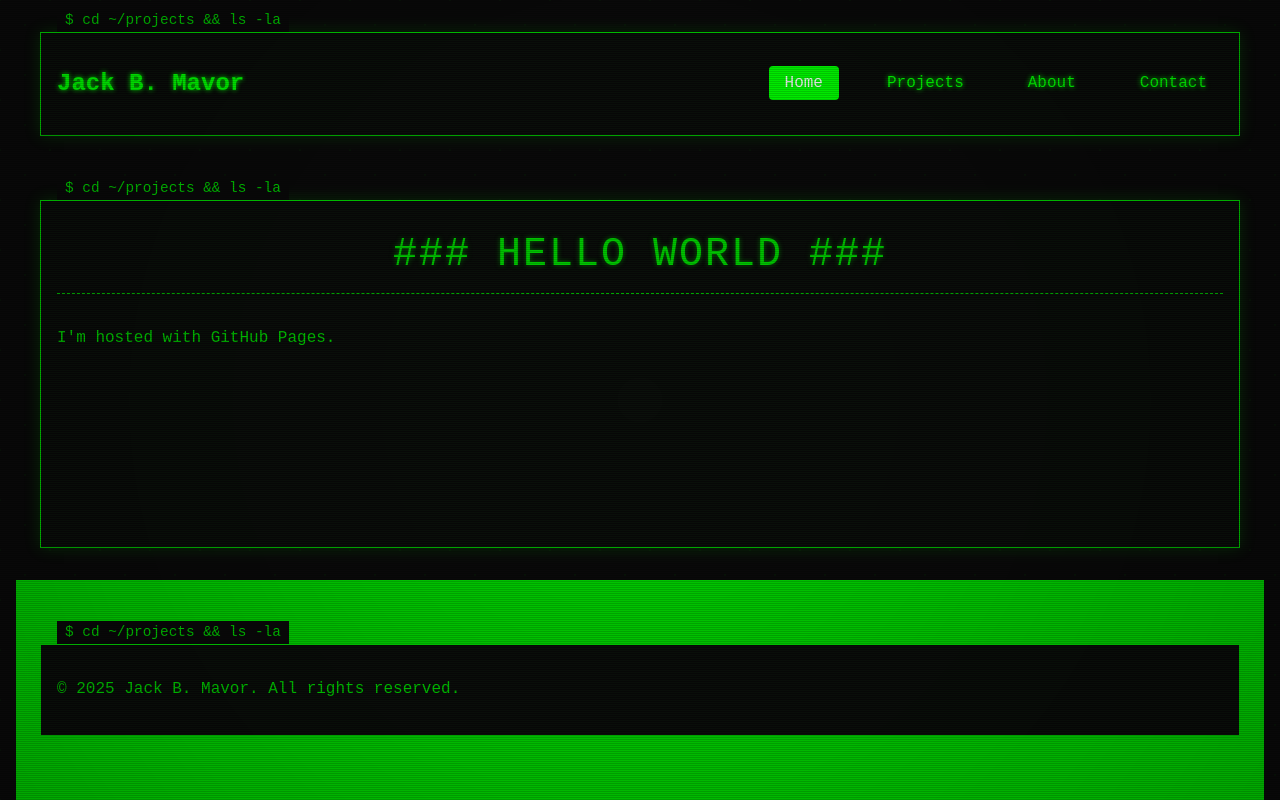
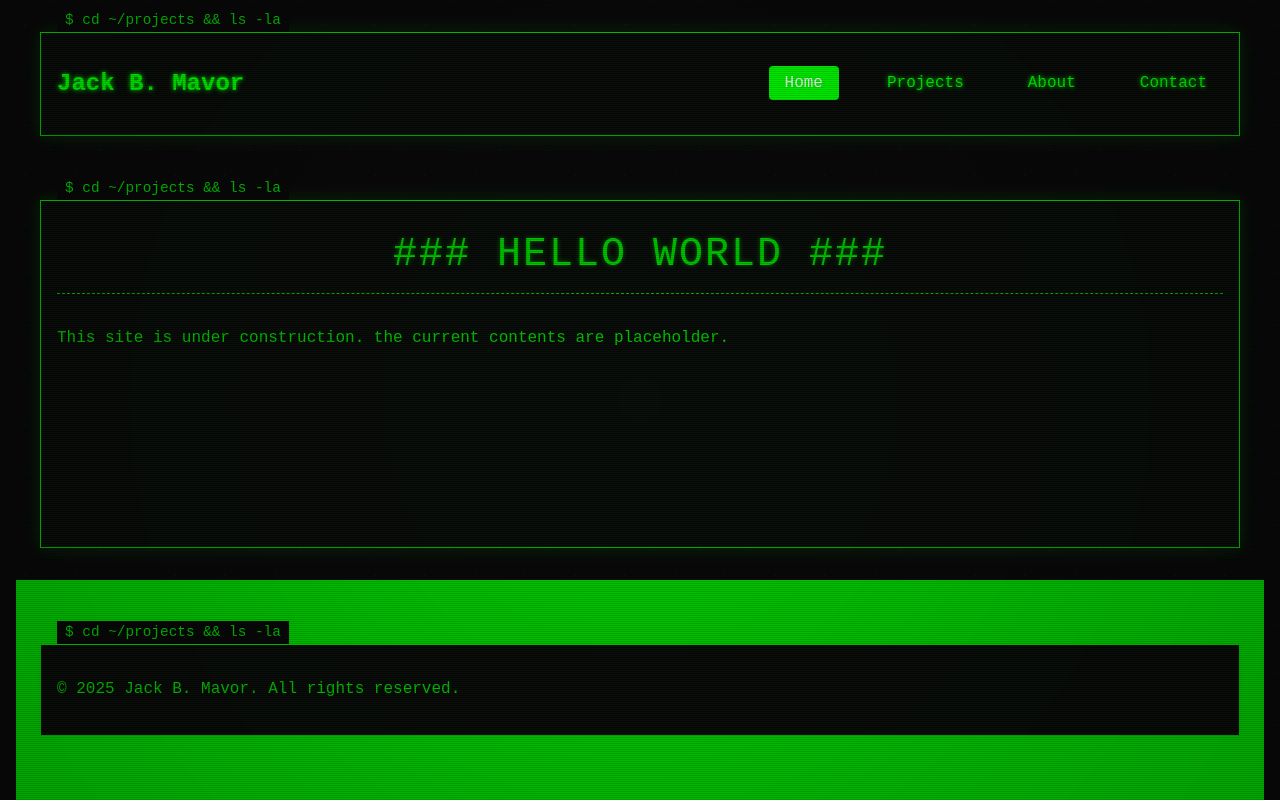
Before and after one commit to jbreaper/jbreaper.github.io, a React (Vite) app: page / in a window 1280 px wide. Built offline with nearby package versions, Linux system fonts and the light colour scheme.

Commit message:
Update Home component placeholder text to indicate site is under construction

```diff
--- a/src/pages/Home.jsx
+++ b/src/pages/Home.jsx
@@ -2,7 +2,7 @@ function Home() {
   return (
     <main className="container">
       <h1>Hello World</h1>
-      <p>I'm hosted with GitHub Pages.</p>
+      <p>This site is under construction. the current contents are placeholder.</p>
     </main>
   );
 }
```
